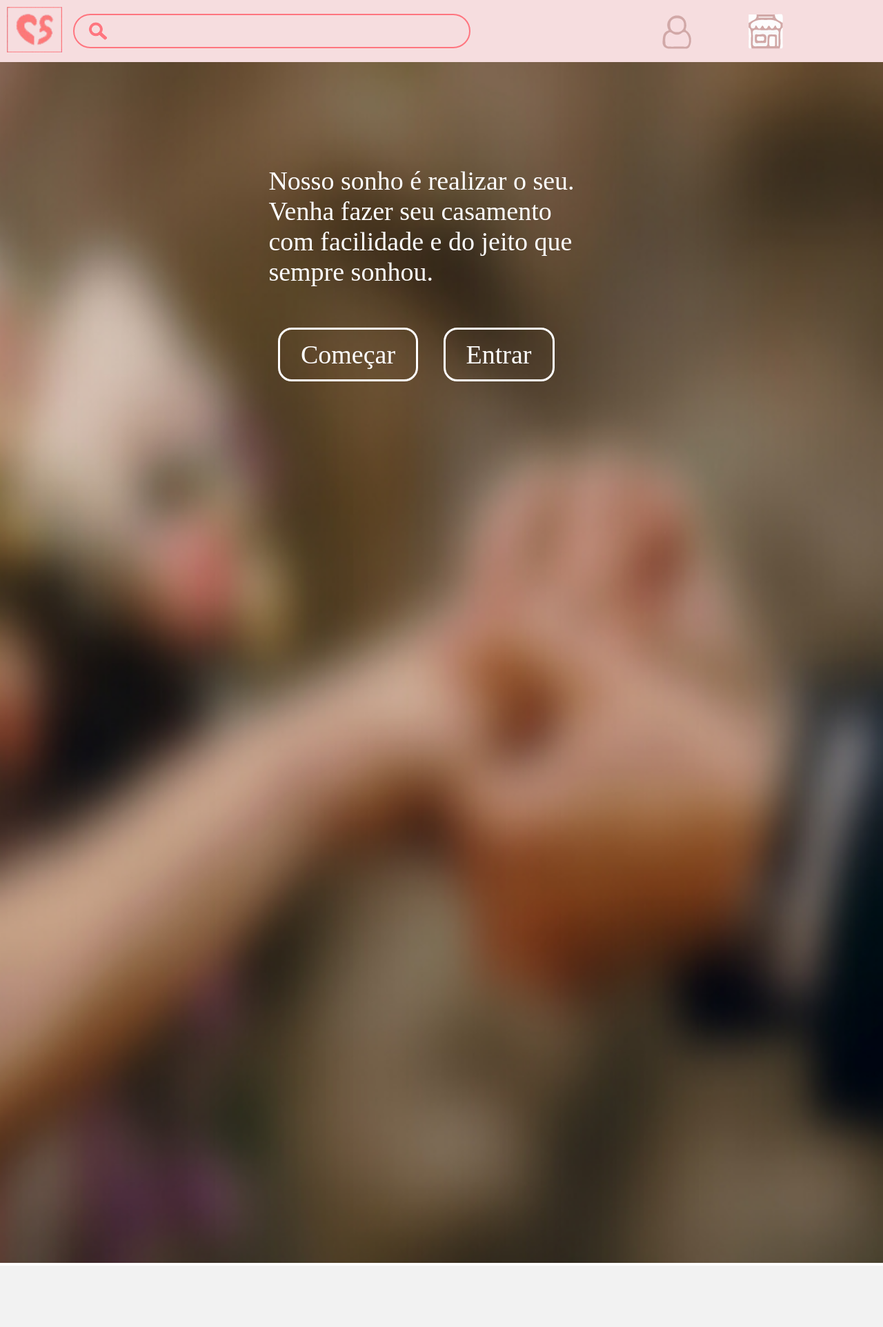
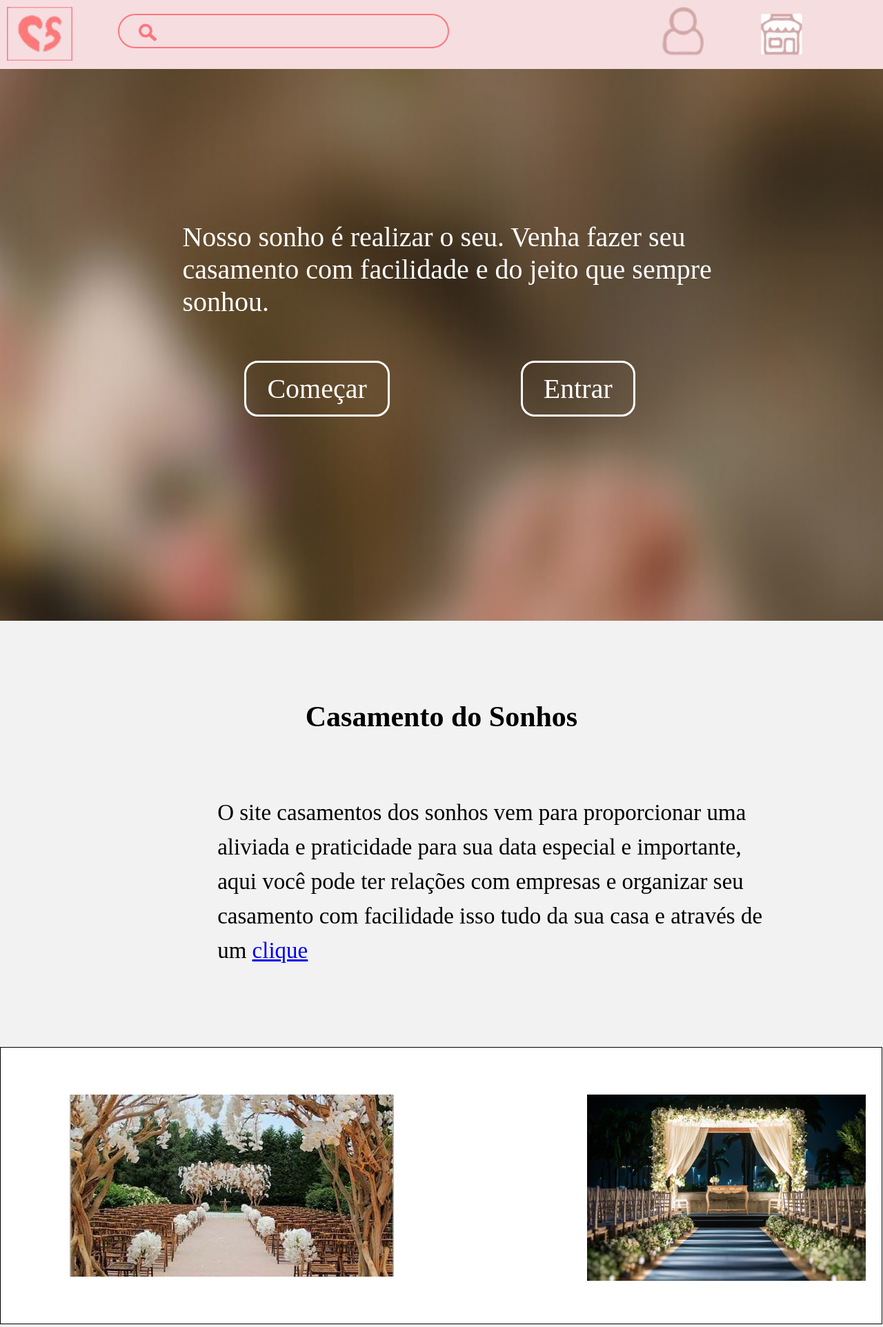
Before and after one commit to GustaDev00/casamentodossonhos, a PHP site: page / in a window 1280 px wide. Shown: the top 1924 px of the page at 69% size. Run offline with PHP 8.4, Linux system fonts and the light colour scheme.

Commit message:
maior tamanho okay

```diff
--- a/css/default.css
+++ b/css/default.css
@@ -6,7 +6,7 @@
 }
 #container header{
   background-color: #f6dddf;
-  width: 100vw;
+  width: 100%;
   display: flex;
 }
 #logo{ margin:  10px}
@@ -20,9 +20,6 @@
 }
 
 
-
-
-
 /*---------------CONTEUDO 1PAG---------------*/
 figure figcaption p{
   top:  240px;
@@ -30,8 +27,8 @@ position: absolute;
 font-size: 25px;
 color: White;
 }
-figure img{width: 100vw}
-figure figcaption{width: 100vw; word-break: keep-all}
+figure img{width: 100%}
+figure figcaption{width: 100%;}
 figure figcaption a{
   position: relative;
   text-decoration: none;
@@ -48,14 +45,13 @@ figure figcaption a:active{
   border-color: #FF757F;
 }
 /*---------------CONTEUDO 2PAG---------------*/
-#nos{ background-color: #F2F2F2; padding: 12vw; }
+#nos{ background-color: #F2F2F2; padding: 9vw; }
 #nos h2{
    text-align: CENTER;
 }
 
 #nos p{
   margin-top: 7vw;
-  font-size: 20px;
   line-height: 28px;
 }
 
@@ -120,9 +116,9 @@ figure figcaption a:active{
 
 /*---------------CARROSSEL---------------*/
 
-#carrossel{ position:relative; height:260px; width:100vw; overflow:hidden }
-#caixa{ position:absolute; height:200px; }
-#caixa img{ float:left; width: 100vw;  }
+#carrossel{ position:relative; height:260px; width:100%;  overflow: hidden;}
+#caixa{ position:absolute;}
+#caixa img{ float:left; }
 
 /*---------------------enchendo de linguiça-------------*/
 
--- a/css/style1366.css
+++ b/css/style1366.css
@@ -1,29 +1,51 @@
 
 #container header{
-    height: 90px;
+    height: 100px;
  }
- #logo{width: 80px;}
+ #logo{width: 95px;}
 
-  #user_icone, #loja_icone{margin: 0px 15px 0 5vw;}
-  #icones_topo{ position: absolute;left: 70vw; top: 20px}
+  #user_icone, #loja_icone{margin: 0px 15px 0 5vw; width: 60px;}
+  #user_icone:hover, #loja_icone:hover{border: 1px solid black;}
+  #icones_topo{ position: absolute;left: 70vw; top: 10px}
 
 figure figcaption p{
-    width: 450px;
-    font-size: 38px;
-    left: calc(48vw - 225px);
+    width: 880px;
+    font-size: 40px;
+    left: calc(48vw - 350px);
+    top: 320px
 }
 
+figure figcaption a{
+  margin: 90px
+}
+#container main section figure{ height: 800px; overflow: hidden;}
 #container header form input{
     position: relative;
-    margin: 15px 0 0 6px;
+    margin: 15px 0 0 56px;
   }
   #container header form input:first-child{
-    width: 45vw;
-    padding-left: 7VW;
+    width: 480px;
+    padding-left: 68px;
+    font-size: 20px;
     height: 50px;
     margin-top: 20px;
   }
   #container header form input:last-child{
     top: 10px;
-    right: 44vw;
+    right: 510px;
    }
+   #nos h2{font-size: 42px}
+   #nos p{
+    font-size: 33px;
+  line-height: 50px;
+  width: 800px;
+  margin-left: 200px;
+  }
+
+
+  /* ---------------------- carrossel ------- */
+
+  #carrossel{ width: 99.8%; height: 400px; border: 1px solid black;}
+  #caixa img{margin: 68px 180px 0 100px }
+  #caixa img:nth-child(2){height: 270px;}
+  #caixa img:last-child, #caixa img:nth-child(3){display: none;}
--- a/css/style480.css
+++ b/css/style480.css
@@ -29,6 +29,10 @@
         left: calc(48vw - 165px);
         right: 40px;
   }
+
+#carrossel{overflow: hidden;}
+#caixa{width: 200%;}
+#caixa img{ float:left; width: 100vw;}
 /*---------------acima---------------*/
 
 
```
Also changed, not shown: index.html (+5 -6 lines).
